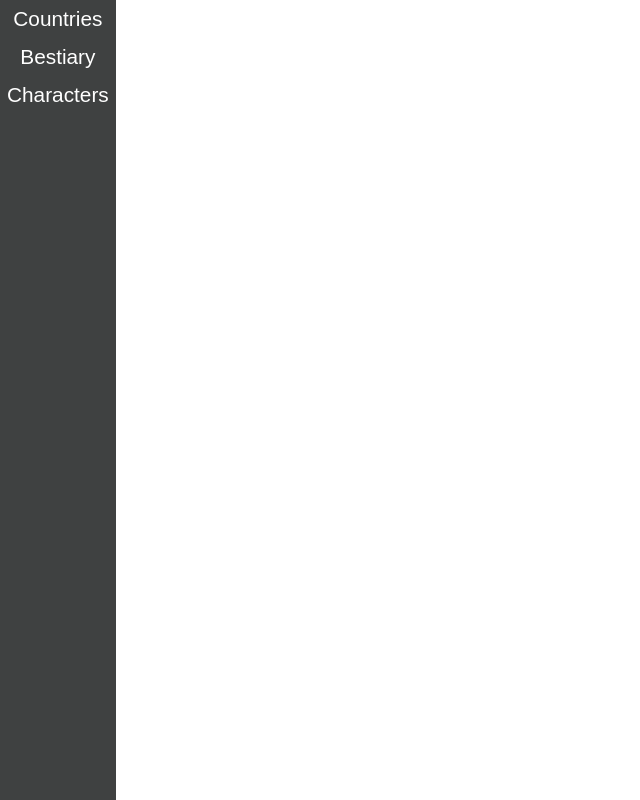
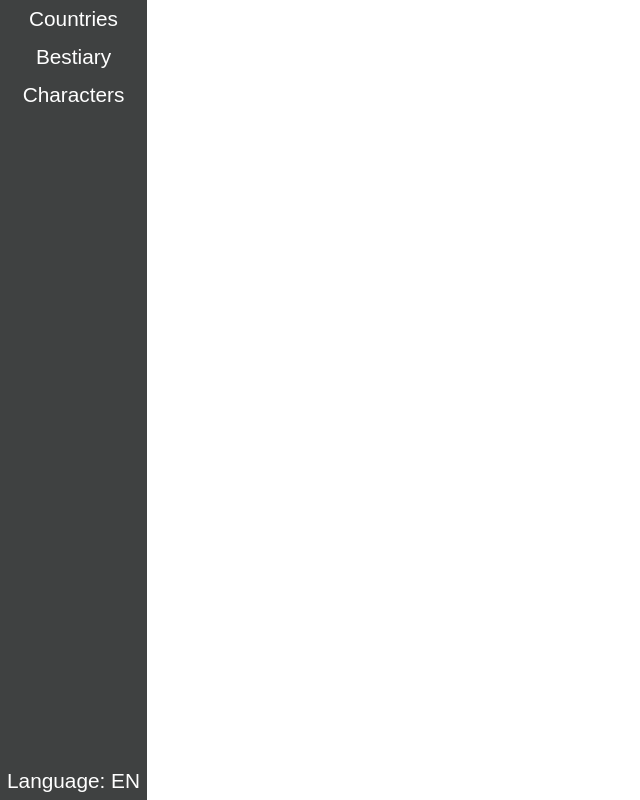
Before and after one commit to svmi3195/fiction-lore, an Electron app: page index.html in a window 800 px wide. Shown: the whole page, without its empty margins (0-640 px from the left). Drawn offline with Linux system fonts and the light colour scheme; files whose address does not match are found by name.

Commit message:
add language button

```diff
--- a/index.html
+++ b/index.html
@@ -10,9 +10,14 @@
 <body>
   <div class="wrapper">
     <div class="menu">
-      <button id="countries"class="menu-button">Countries</button>
-      <button id="bestiary" class="menu-button">Bestiary</button>
-      <button id="characters" class="menu-button">Characters</button>
+      <div class="switchers">
+          <button id="countries"class="menu-button">Countries</button>
+          <button id="bestiary" class="menu-button">Bestiary</button>
+          <button id="characters" class="menu-button">Characters</button>
+      </div>
+      <div class="options">
+          <button id="lang" class="menu-button">Language: EN</button>
+      </div>
     </div>
     <div id="main">
     </div>
--- a/main.css
+++ b/main.css
@@ -13,6 +13,12 @@ html, body {
   display: flex;
   flex-direction: column;
   background: rgb(63, 65, 65);
+  justify-content: space-between;
+}
+
+.switchers, .options {
+  display: flex;
+  flex-direction: column;
 }
 
 #main {
```
